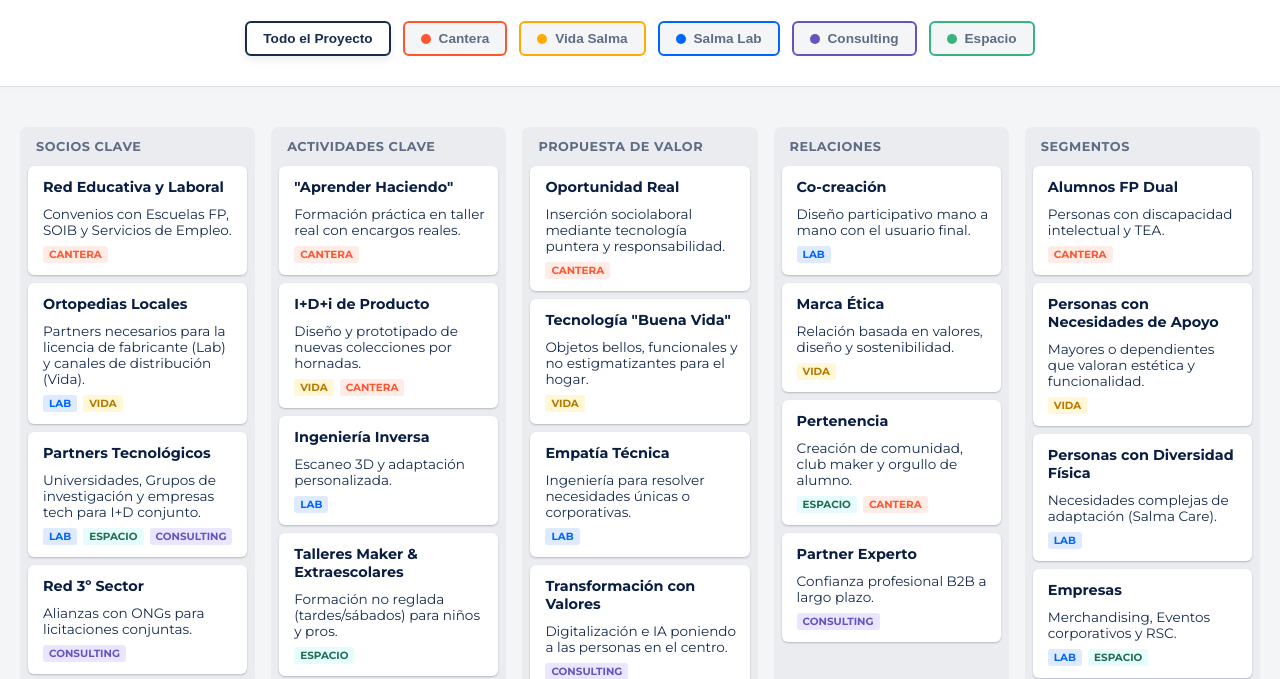
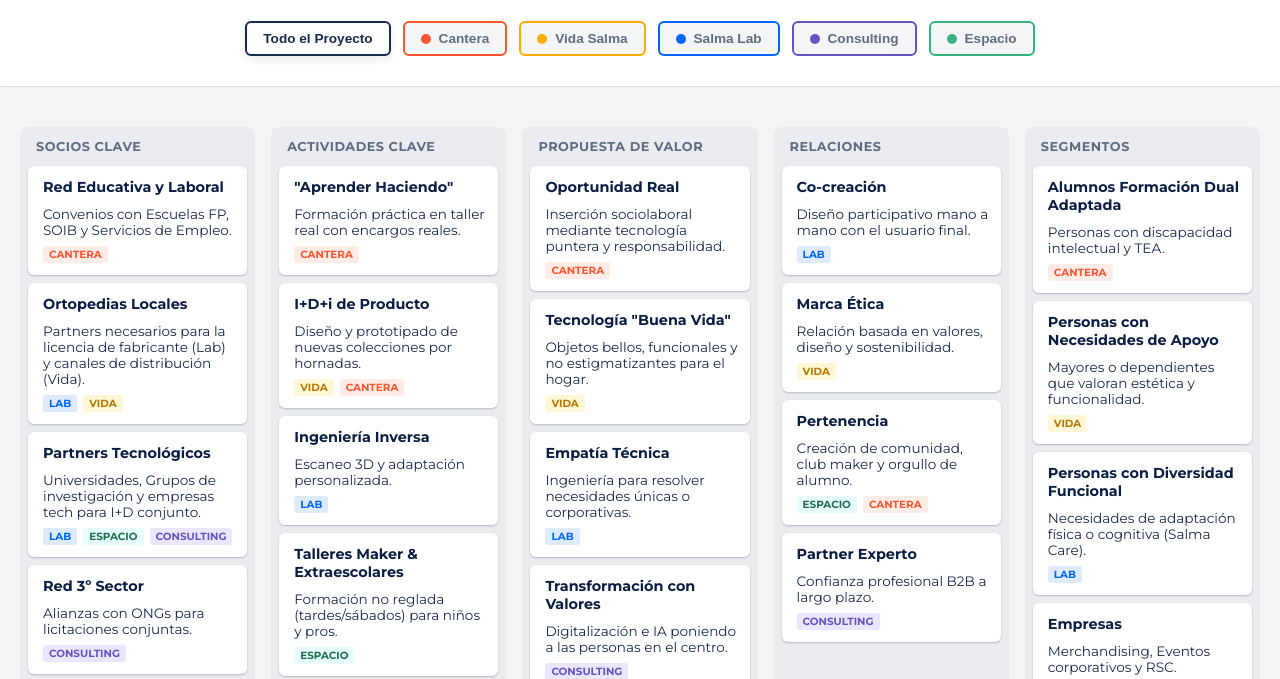
Before and after one commit to esment-nuevos-proyectos/EsmentComunitat-GarajeSalma-Z3y8m1Rw, a plain HTML site: page canvas/modelo_negocio.html in a window 1280 px wide. Shown: the part 103-782 px from the top of the page. Drawn offline with Linux system fonts and the light colour scheme.

Commit message:
Update modelo_negocio.html

```diff
--- a/canvas/modelo_negocio.html
+++ b/canvas/modelo_negocio.html
@@ -538,7 +538,7 @@
         <div class="cell-body">
           <!-- Cantera (NUEVO) -->
           <div class="card" data-cats="cantera">
-            <strong>Alumnos FP Dual</strong>
+            <strong>Alumnos Formación Dual Adaptada</strong>
             Personas con discapacidad intelectual y TEA.
             <div class="tags"><span class="tag cantera">Cantera</span></div>
           </div>
@@ -552,8 +552,8 @@
 
           <!-- Lab -->
           <div class="card" data-cats="lab">
-            <strong>Personas con Diversidad Física</strong>
-            Necesidades complejas de adaptación (Salma Care).
+            <strong>Personas con Diversidad Funcional</strong>
+            Necesidades de adaptación física o cognitiva (Salma Care).
             <div class="tags"><span class="tag lab">Lab</span></div>
           </div>
 
```
